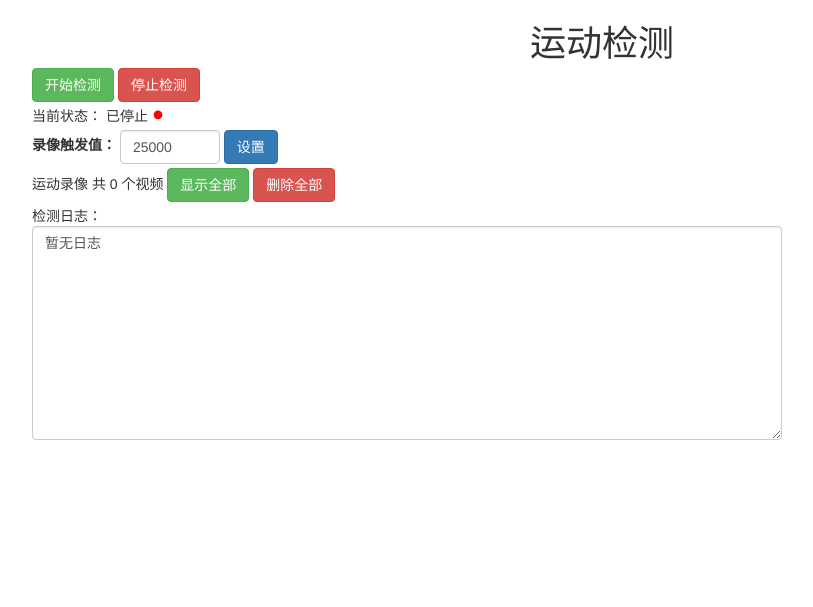
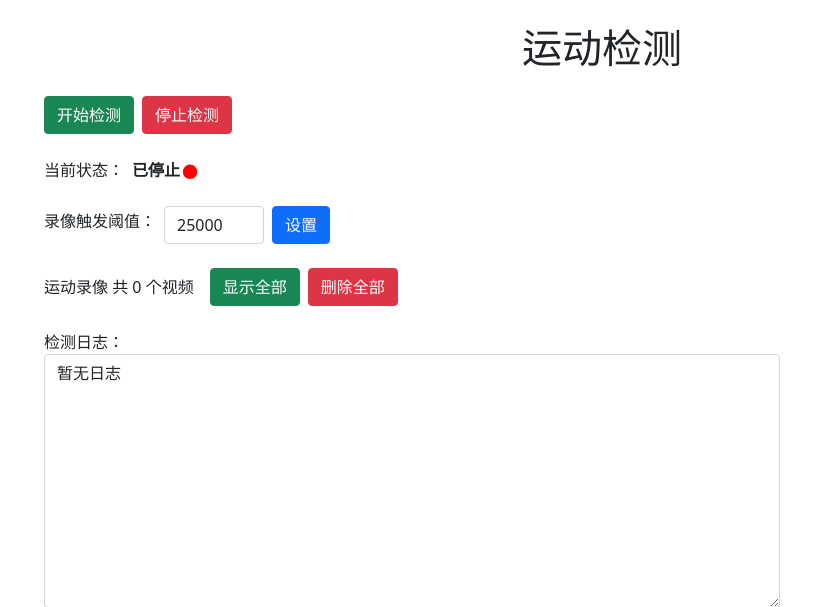
Before and after one commit to XiaoMiHongZhaJi/motion_detection_rtsp, a Flask app: page / in a window 1280 px wide. Shown: the top 607 px of the page, without its empty margins (38-851 px from the left). Run offline with Flask 3, Linux system fonts and the light colour scheme; some libraries are stand-ins or nearby versions.

Commit message:
页面优化，提示信息优化

```diff
--- a/app.py
+++ b/app.py
@@ -48,12 +48,13 @@ def stop():
 @app.route('/set_threshold', methods=['POST'])
 def set_threshold():
     """设置运动检测的灵敏度（阈值）"""
+    threshold = request.form['threshold']
     try:
-        motion_threshold = int(request.form['threshold'])
+        motion_threshold = int(threshold)
         set_motion_threshold(motion_threshold)
-        return jsonify({"status": "threshold updated", "threshold": motion_threshold}), 200
+        return jsonify({"status": "threshold updated", "threshold": f"{motion_threshold:,}"}), 200
     except ValueError:
-        return jsonify({"error": "Invalid threshold value"}), 400
+        return jsonify({"error": f"错误的值：{threshold}"}), 400
 
 
 @app.route('/delete_all_videos', methods=['POST'])
--- a/templates/index.html
+++ b/templates/index.html
@@ -5,12 +5,12 @@
     <meta name="viewport" content="width=device-width, initial-scale=1.0">
     <title>运动检测</title>
     <!-- 新 Bootstrap 核心 CSS 文件 -->
-    <link href="https://cdn.staticfile.org/twitter-bootstrap/3.3.7/css/bootstrap.min.css" rel="stylesheet">
+    <link href="https://cdn.staticfile.org/twitter-bootstrap/5.1.3/css/bootstrap.css" rel="stylesheet">
     <link href="static/style.css" rel="stylesheet">
     <!-- jQuery文件。务必在bootstrap.min.js 之前引入 -->
     <script src="https://cdn.staticfile.org/jquery/2.1.1/jquery.min.js"></script>
     <!-- 最新的 Bootstrap 核心 JavaScript 文件 -->
-    <script src="https://cdn.staticfile.org/twitter-bootstrap/3.3.7/js/bootstrap.min.js"></script>
+    <script src="https://cdn.staticfile.org/twitter-bootstrap/5.1.3/js/bootstrap.bundle.js"></script>
 </head>
 <body>
 
@@ -42,7 +42,7 @@
     <div class="row mb-4">
         <div class="col-md-12">
             <div class="d-flex align-items-center form-inline">
-                <label for="threshold" class="form-label me-2">录像触发值：</label>
+                <label for="threshold" class="form-label me-2">录像触发阈值：</label>
                 <input type="number" id="threshold" name="threshold" class="form-control" style="width: 100px; display: inline-block;" value="{{ threshold }}">
                 <button class="btn btn-primary ms-2" onclick="setThreshold()">设置</button>
             </div>
@@ -54,20 +54,19 @@
     <div class="row mb-4">
         <div class="col-md-12">
             <div class="d-flex align-items-center">
-                <span class="me-2">运动录像 共 {{ video_count }} 个视频</span>
+                <span class="me-2">运动录像 共 <span id="video_count">{{ video_count }}</span> 个视频</span>
                 <button class="btn btn-success ms-2" onclick="showAllVideos()">显示全部</button>
-                <button class="btn btn-danger ms-2" onclick="deleteAllVideos()">删除全部</button>
-                <div id="video-list">
-                    <div id="videos">
+                <button class="btn btn-danger ms-2" onclick="confirmDelete()">删除全部</button>
+            </div>
+        </div>
+        <div class="col-md-12" id="video-list">
+            <div id="videos" style="display: flex;">
                 {% for video in video_files %}
                     <div class="video-item mt-4 col-md-3 col-sm-4 col-xs-6">
                         <img src="static/cap/{{ video.thumbnail }}" alt="Thumbnail" width="100" class="me-3">
                         <a target="_blank" href="static/cap/{{ video.filename }}" style="display: block;">{{ video.filename }}</a>
-                            <!--<button onclick="downloadVideo('{{ video.filename }}')" class="btn btn-secondary ms-2">Download</button>-->
                     </div>
                 {% endfor %}
-                    </div>
-                </div>
             </div>
         </div>
     </div>
@@ -76,8 +75,8 @@
     <!-- Logs Section -->
     <div class="row mb-4">
         <div class="col-md-8">
+            <span class="me-2">检测日志：</span>
             <div class="d-flex align-items-center">
-                <span class="me-2">检测日志：</span>
                 <textarea id="logs" class="form-control" rows="10">暂无日志</textarea>
             </div>
         </div>
@@ -97,7 +96,7 @@
             </div>
             <div class="modal-footer">
                 <button type="button" class="btn btn-secondary" data-bs-dismiss="modal">取消</button>
-                <button type="button" class="btn btn-danger" onclick="confirmDelete()">确认删除</button>
+                <button type="button" class="btn btn-danger" onclick="deleteAllVideos()">确认删除</button>
             </div>
         </div>
     </div>
@@ -105,7 +104,7 @@
 
 <!-- Bootstrap Toasts，用于显示操作提示 -->
 <div id="toast-container" style="position: absolute; top: 20px; right: 20px; z-index: 1050;">
-    <div id="successToast" class="toast align-items-center text-white bg-success border-0" role="alert" aria-live="assertive" aria-atomic="true" style="display: none;">
+    <div id="successToast" class="toast align-items-center text-white bg-success border-0" role="alert" aria-live="assertive" aria-atomic="true">
         <div class="d-flex">
             <div class="toast-body">
                 删除成功！
@@ -113,7 +112,7 @@
             <button type="button" class="btn-close btn-close-white me-2 m-auto" data-bs-dismiss="toast" aria-label="Close"></button>
         </div>
     </div>
-    <div id="errorToast" class="toast align-items-center text-white bg-danger border-0" role="alert" aria-live="assertive" aria-atomic="true" style="display: none;">
+    <div id="errorToast" class="toast align-items-center text-white bg-danger border-0" role="alert" aria-live="assertive" aria-atomic="true">
         <div class="d-flex">
             <div class="toast-body">
                 删除失败！请稍后再试。
@@ -124,7 +123,7 @@
 </div>
 
 <script>
-
+    let deleteModal = null;
     function showAllVideos() {
         fetch('/get_all_videos')
             .then(response => response.json())
@@ -132,6 +131,7 @@
                 const videosContainer = document.getElementById('videos');
                 videosContainer.innerHTML = "";
                 const allVideos = data.videos;
+                document.getElementById("video_count").innerText = allVideos.length;
                 allVideos.forEach(video => {
                     const videoItem = document.createElement('div');
                     videoItem.classList.add('video-item');//mt-4 col-md-3 col-sm-4 col-xs-6
@@ -150,24 +150,38 @@
 
     // 删除所有视频的函数
     function deleteAllVideos() {
-        if (confirm("确认删除所有视频文件吗？")) {
         fetch('/delete_all_videos', {
             method: 'POST'
         })
             .then(response => response.json())
             .then(data => {
                 if (data.message) {
-                        alert(data.message);
-                        // 刷新页面或者执行其他操作
-                        location.reload();  // 刷新页面，显示空的视频列表
+                    showToast('success', data.message);
+                    showAllVideos();
                 } else if (data.error) {
-                        alert("删除失败: " + data.error);
+                    showToast('danger', "删除失败: " + data.error);
                 }
+                deleteModal.hide();
             })
             .catch(error => {
-                    alert("删除失败: " + error);
+                showToast('danger', "删除失败: " + data.error);
+                deleteModal.hide();
             });
     }
+
+    function confirmDelete() {
+        deleteModal = new bootstrap.Modal(document.getElementById('deleteModal'), {
+            keyboard: false
+        });
+        deleteModal.show();  // 显示模态框
+    }
+
+    // 显示 Toast 提示
+    function showToast(type, message) {
+        const toastElement = document.getElementById(type + 'Toast');
+        const toast = new bootstrap.Toast(toastElement);
+        toast.show();
+        toastElement.querySelector('.toast-body').textContent = message;
     }
 
     let logInterval = null;
@@ -191,6 +205,7 @@
             .then(response => response.json())
             .then(data => {
                 console.log(data);
+                showToast('success', data.status);
                 updateStatus();
             });
     }
@@ -200,6 +215,7 @@
             .then(response => response.json())
             .then(data => {
                 console.log(data);
+                showToast('success', data.status);
                 updateStatus();
                 updateLogs();
             });
@@ -214,6 +230,7 @@
         })
             .then(response => response.json())
             .then(data => {
+                showToast('success', "设置成功，当前触发阈值：" + data.threshold);
                 console.log(data);
             });
     }
@@ -226,18 +243,18 @@
                 document.getElementById('status-text').textContent = data.status;
                 let light = '';
                 if(status == "已停止"){
-                    light = '<svg t="1734787639175" class="icon" viewBox="0 0 1024 1024" version="1.1" xmlns="http://www.w3.org/2000/svg" p-id="1855" data-darkreader-inline-fill="" width="12" height="12"><path d="M513.44055547 503.62447215m-369.73913846 0a369.73913845 369.73913845 0 1 0 739.47827697 0 369.73913845 369.73913845 0 1 0-739.47827697 0Z" fill="#FF0000" p-id="1856" data-darkreader-inline-fill="" style="--darkreader-inline-fill: #cc0000;"></path></svg>'
+                    light = '<svg t="1734787639175" class="icon" viewBox="0 0 1024 1024" version="1.1" xmlns="http://www.w3.org/2000/svg" p-id="1855" data-darkreader-inline-fill="" width="20" height="20"><path d="M513.44055547 503.62447215m-369.73913846 0a369.73913845 369.73913845 0 1 0 739.47827697 0 369.73913845 369.73913845 0 1 0-739.47827697 0Z" fill="#FF0000" p-id="1856" data-darkreader-inline-fill="" style="--darkreader-inline-fill: #cc0000;"></path></svg>'
                     clearInterval(logInterval);
                     logInterval = null;
                 }else if(status == "检测中"){
-                    light = '<svg t="1734786375155" class="icon" viewBox="0 0 1024 1024" version="1.1" xmlns="http://www.w3.org/2000/svg" p-id="1712" data-darkreader-inline-fill="" width="12" height="12"><path d="M513.44055547 503.62447215m-369.73913846 0a369.73913845 369.73913845 0 1 0 739.47827697 0 369.73913845 369.73913845 0 1 0-739.47827697 0Z" fill="#1afa29" p-id="1713" data-darkreader-inline-fill="" style="--darkreader-inline-fill: #04bb3b;"></path></svg>'
+                    light = '<svg t="1734786375155" class="icon" viewBox="0 0 1024 1024" version="1.1" xmlns="http://www.w3.org/2000/svg" p-id="1712" data-darkreader-inline-fill="" width="20" height="20"><path d="M513.44055547 503.62447215m-369.73913846 0a369.73913845 369.73913845 0 1 0 739.47827697 0 369.73913845 369.73913845 0 1 0-739.47827697 0Z" fill="#1afa29" p-id="1713" data-darkreader-inline-fill="" style="--darkreader-inline-fill: #04bb3b;"></path></svg>'
                     if(!logInterval){
                         logInterval = setInterval(updateLogs, 2000);
                     }
                     const textarea = document.getElementById('logs');
                     textarea.value = "日志加载中...";
                 }else if(status == "录像中"){
-                    light = '<svg t="1734788083149" class="icon" viewBox="0 0 1024 1024" version="1.1" xmlns="http://www.w3.org/2000/svg" p-id="2284" data-darkreader-inline-fill="" width="12" height="12"><path d="M513.44055547 503.62447215m-369.73913846 0a369.73913845 369.73913845 0 1 0 739.47827697 0 369.73913845 369.73913845 0 1 0-739.47827697 0Z" fill="#f4ea2a" p-id="2285" data-darkreader-inline-fill="" style="--darkreader-inline-fill: #847e07;"></path></svg>'
+                    light = '<svg t="1734788083149" class="icon" viewBox="0 0 1024 1024" version="1.1" xmlns="http://www.w3.org/2000/svg" p-id="2284" data-darkreader-inline-fill="" width="20" height="20"><path d="M513.44055547 503.62447215m-369.73913846 0a369.73913845 369.73913845 0 1 0 739.47827697 0 369.73913845 369.73913845 0 1 0-739.47827697 0Z" fill="#f4ea2a" p-id="2285" data-darkreader-inline-fill="" style="--darkreader-inline-fill: #847e07;"></path></svg>'
                     if(!logInterval){
                         logInterval = setInterval(updateLogs, 2000);
                     }
@@ -253,10 +270,6 @@
     function downloadVideo(filename) {
         window.location.href = 'static/cap/' + filename;
     }
-
-    function playVideo(filename) {
-        window.open('static/cap/' + filename, '_blank');
-    }
 </script>
 
 </body>
```
Lines whose indentation alone changed are shown as unchanged.
